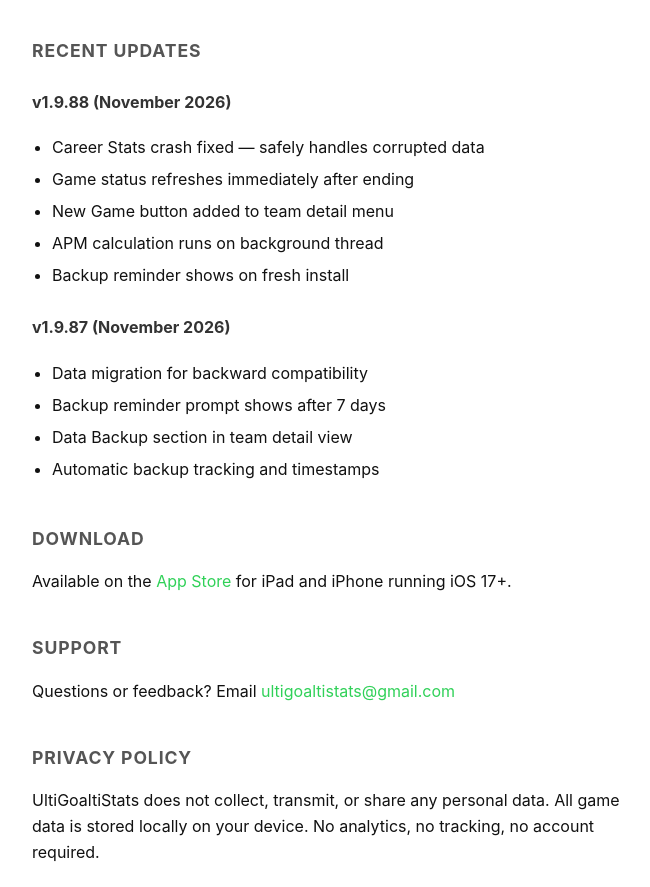
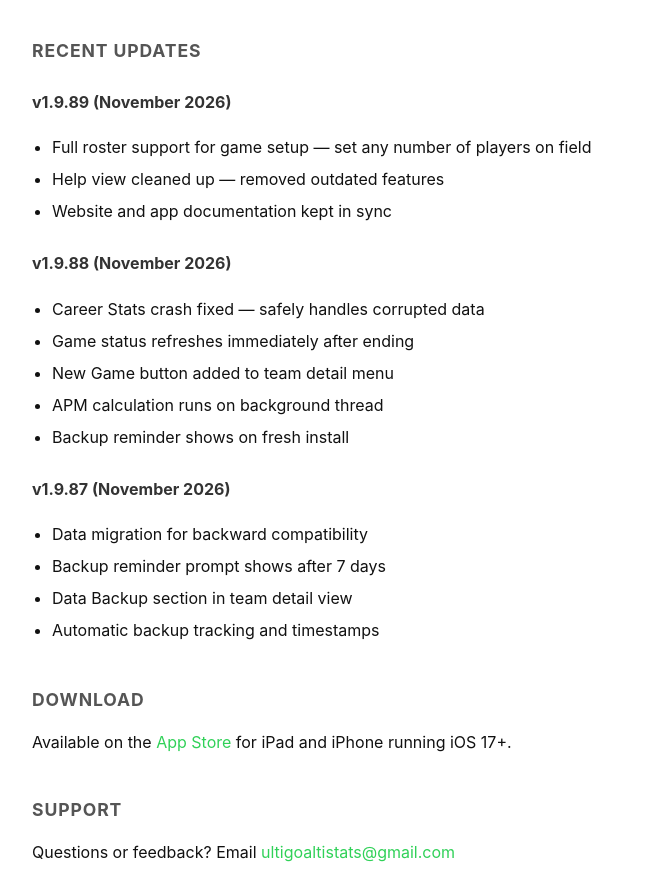
Before and after one commit to joelconn/UltiPlusMinus, a plain HTML site: page index.html in a window 1280 px wide. Shown: the part 1051-1938 px from the top of the page, without its empty margins (308-958 px from the left). Drawn offline with Linux system fonts and the light colour scheme.

Commit message:
Update: Website features list for UltiGoaltiStats v1.9.89
- Added v1.9.89 with full roster support and documentation updates
- Updated footer to November 2026

```diff
--- a/index.html
+++ b/index.html
@@ -53,6 +53,13 @@
   </ul>
 
   <h2>Recent Updates</h2>
+  <h3>v1.9.89 (November 2026)</h3>
+  <ul>
+    <li>Full roster support for game setup — set any number of players on field</li>
+    <li>Help view cleaned up — removed outdated features</li>
+    <li>Website and app documentation kept in sync</li>
+  </ul>
+
   <h3>v1.9.88 (November 2026)</h3>
   <ul>
     <li>Career Stats crash fixed — safely handles corrupted data</li>
```
